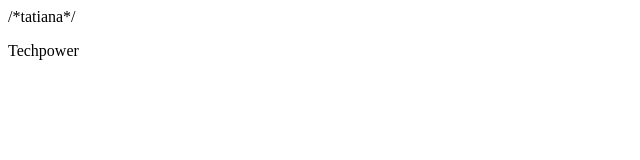
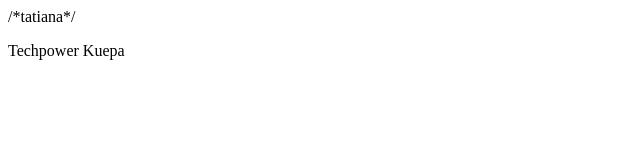
Before and after one commit to Tlcabrera/Modulo2, a plain HTML site: page index.html in a window 1280 px wide. Shown: the full height of the page, 0-640 px from the left. Drawn offline with Linux system fonts and the light colour scheme.

Commit message:
Modifico index.html

```diff
--- a/index.html
+++ b/index.html
@@ -1,4 +1,4 @@
 /*tatiana*/
 <html>
-    <p>Techpower</p>
+    <p>Techpower Kuepa</p>
 </html>
```
